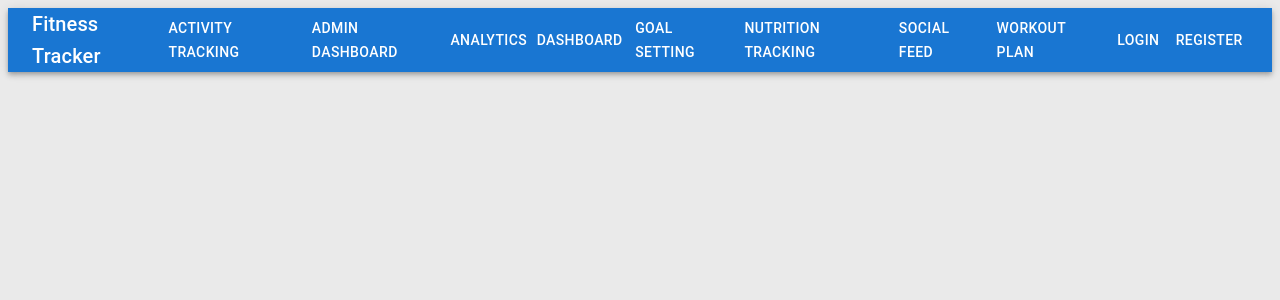
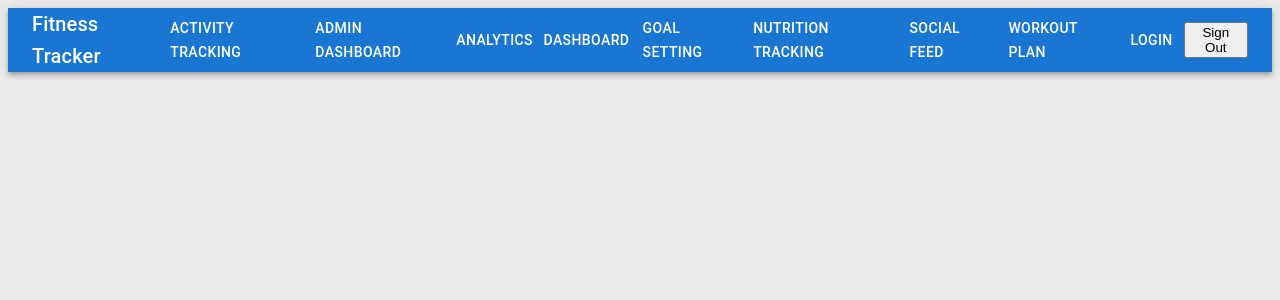
Before and after one commit to Dinah-Ngatia5/group4-fitness-tracking-app, a React (Vite) app in the folder fitness-tracking-app/: page /dashboard in a window 1280 px wide. Shown: the top 300 px of the page. Built offline with nearby package versions, Linux system fonts and the light colour scheme.

Commit message:
added signout to navbar which redirects to login when done

```diff
--- a/fitness-tracking-app/src/App.jsx
+++ b/fitness-tracking-app/src/App.jsx
@@ -3,9 +3,10 @@ import React from 'react';
 import { BrowserRouter as Router, Route, Routes } from 'react-router-dom';
 
 import Navbar from './components/Navbar.jsx';
-import Login from './components/Pages/Login.jsx';
+import Login from './components/Pages/Auth/Login.jsx';
 import Dashboard from './components/Pages/Dashboard';
-import Register from './components/Pages/Register.jsx';
+import Register from './components/Pages/Auth/Register.jsx';
+
 import ProtectedRoute from './components/Routes/ProtectedRoute.jsx';
 function App() {
   return (
--- a/fitness-tracking-app/src/components/Navbar.jsx
+++ b/fitness-tracking-app/src/components/Navbar.jsx
@@ -4,6 +4,7 @@ import AppBar from '@mui/material/AppBar';
 import Toolbar from '@mui/material/Toolbar';
 import Typography from '@mui/material/Typography';
 import Button from '@mui/material/Button';
+import SignOut from './Pages/Auth/SignOut';
 
 function Navbar() {
   return (
@@ -21,7 +22,7 @@ function Navbar() {
         <Button component={Link} to="/social" color="inherit">Social Feed</Button>
         <Button component={Link} to="/workout" color="inherit">Workout Plan</Button>
         <Button component={Link} to="/login" color="inherit">Login</Button>
-        <Button component={Link} to="/register" color="inherit">Register</Button>
+        <SignOut />
       </Toolbar>
     </AppBar>
   );
--- /dev/null
+++ b/fitness-tracking-app/src/components/Pages/Auth/SignOut.jsx
@@ -0,0 +1,21 @@
+import React from 'react';
+import { Link, useNavigate } from 'react-router-dom';
+
+const SignOut = () => {
+  const navigate = useNavigate();
+
+  const handleSignOut = () => {
+    // Clear user authentication state (e.g., remove stored credentials)
+    localStorage.removeItem('email');
+    localStorage.removeItem('password');
+
+    // Redirect to the login page
+    navigate('/login');
+  };
+
+  return (
+    <button onClick={handleSignOut}>Sign Out</button>
+  );
+}
+
+export default SignOut;
```
Also changed, not shown: fitness-tracking-app/src/components/Pages/Auth/Login.jsx (renamed from fitness-tracking-app/src/components/Pages/Login.jsx), fitness-tracking-app/src/components/Pages/Auth/Register.jsx (renamed from fitness-tracking-app/src/components/Pages/Register.jsx).
